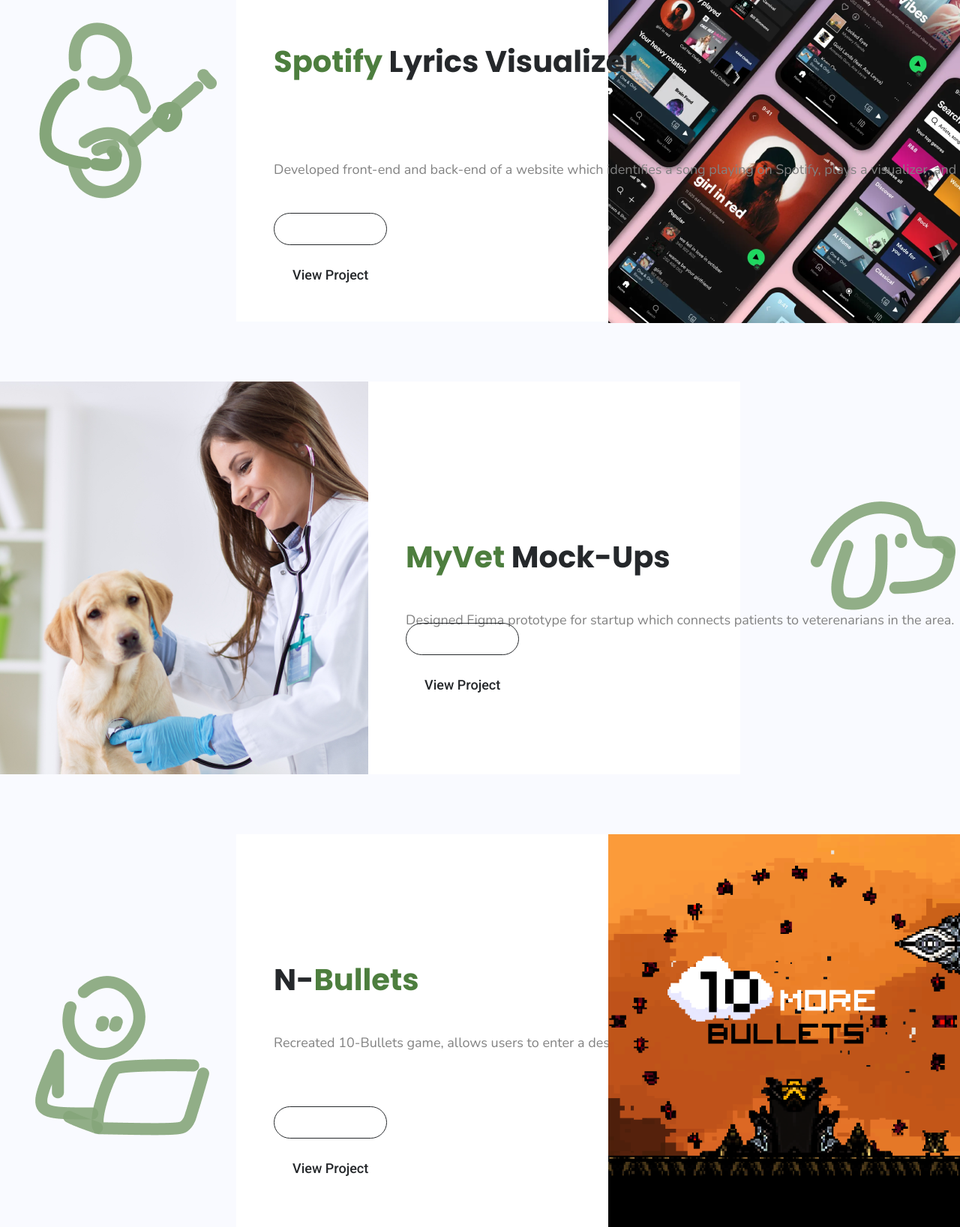
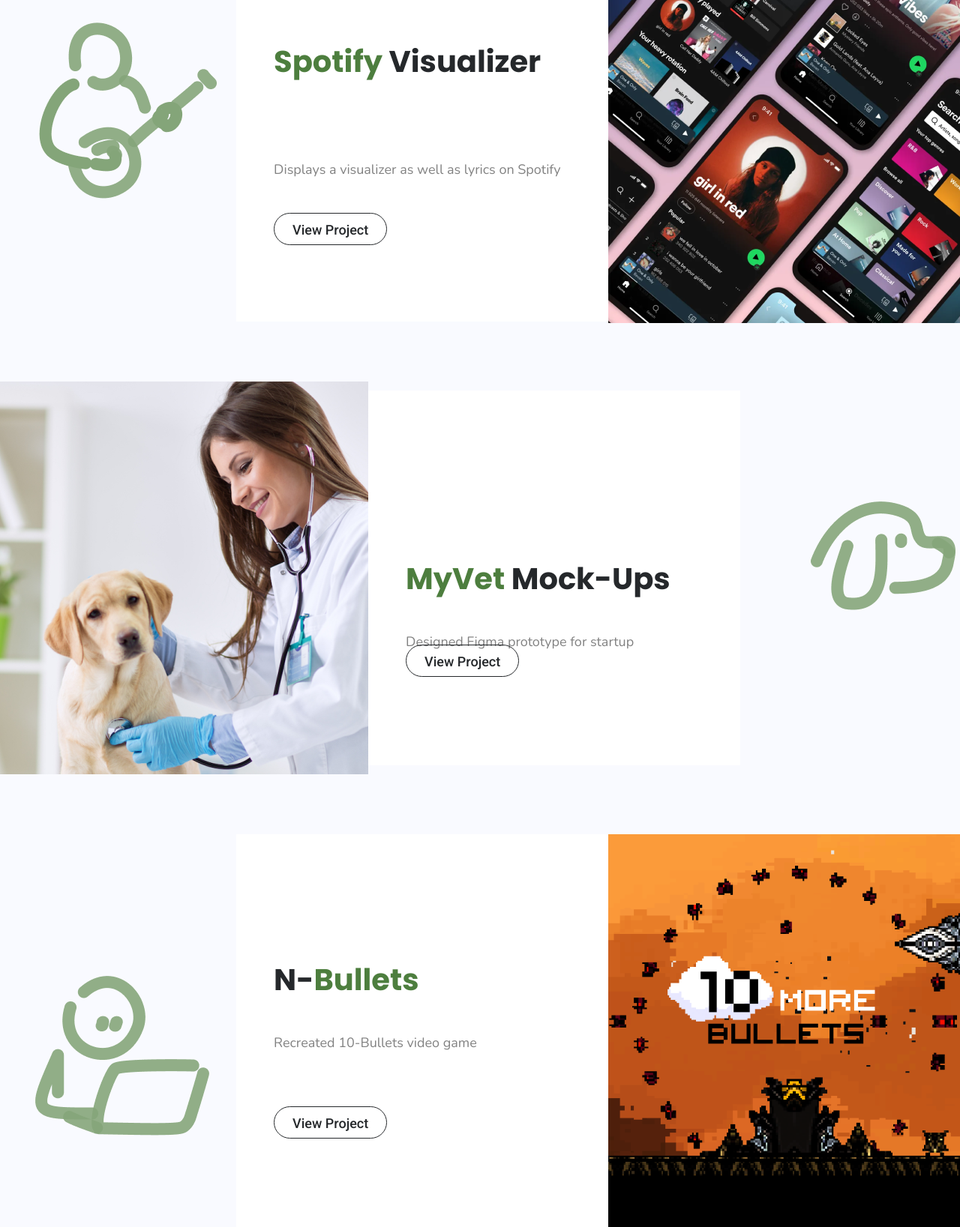
Before and after one commit to ishanisengupta/ishanisengupta.github.io, a plain HTML site: page home.html in a window 1280 px wide. Shown: the part 1028-2665 px from the top of the page at 75% size. Drawn offline with nearby package versions, Linux system fonts and the light colour scheme; a small style sheet from the web is missing.

Commit message:
new changes

```diff
--- a/css/home.css
+++ b/css/home.css
@@ -281,9 +281,10 @@
   padding: 7px 24px;
 }
 
+
 .home .text {
   letter-spacing: 0;
-  line-height: 150px;
+  line-height: 30px;
   min-height: 27px;
   white-space: nowrap;
 }
@@ -321,10 +322,10 @@
   background-color: var(--white);
   border: 1px none;
   display: flex;
-  height: 524px;
+  height: 500px;
   justify-content: flex-end;
   min-width: 496px;
-  padding: 159px 38.9px;
+  padding: 118.5px 38.9px;
 }
 
 .home .frame-3350-1 {
@@ -332,7 +333,7 @@
   border: 1px none;
   display: flex;
   flex-direction: column;
-  min-height: 205px;
+  min-height: 20px;
   width: 407px;
 }
 
--- a/home.html
+++ b/home.html
@@ -74,13 +74,12 @@
             <div class="project-nfo">
               <div class="frame-3350">
                 <div class="text-2 poppins-bold-shark-40px">
-                  <span class="poppins-bold-fern-green-40px">Spotify</span
-                  ><span class="poppins-bold-shark-40px"> Lyrics Visualizer</span>
+                  <span class="poppins-bold-fern-green-40px">Spotify</span>
+                  <span class="poppins-bold-shark-40px"> Visualizer</span>
                 </div>
                 <p class="text-3 nunito-normal-gray-18px">
                   <span class="nunito-normal-gray-18px"
-                    >Developed front-end and back-end of a website which identifies a song playing on Spotify, plays a
-                    visualizer, and displays lyrics which can be translated to several languages.</span
+                    >Displays a visualizer as well as lyrics on Spotify</span
                   >
                 </p>
                 <div class="boto-secudrio">
@@ -108,7 +107,7 @@
               </div>
               <p class="text-4 nunito-normal-gray-18px">
                 <span class="nunito-normal-gray-18px"
-                  >Designed Figma prototype for startup which connects patients to veterenarians in the area.</span
+                  >Designed Figma prototype for startup</span
                 >
               </p>
               <div class="boto-secudrio">
@@ -129,9 +128,7 @@
               </div>
               <p class="text-5 nunito-normal-gray-18px">
                 <span class="nunito-normal-gray-18px"
-                  >Recreated 10-Bullets game, allows users to enter a desired limit of bullets which shoot at passing
-                  ships; ships explode into a calculated number. Score tracks ships killed. Player loses when maximum
-                  number of bullets are all used.</span
+                  >Recreated 10-Bullets video game</span
                 >
               </p>
               <div class="boto-secudrio">
```
